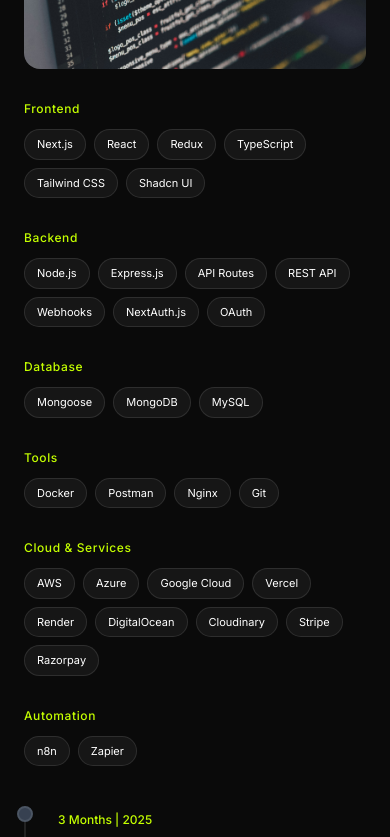
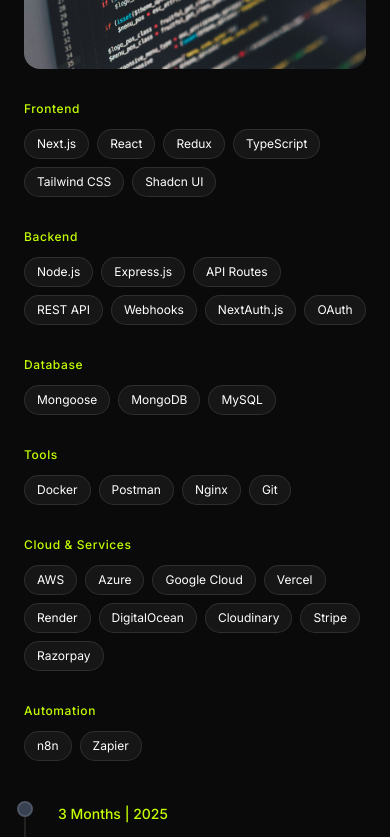
Before and after one commit to thenaveengautam/portfolio, a Next.js app: page / in a window 390 px wide. Shown: the part 3540-4377 px from the top of the page. Built offline with nearby package versions, Linux system fonts and the light colour scheme; a web font is replaced by a local one.

Commit message:
improved responsiveness

```diff
--- a/src/components/AboutSection.jsx
+++ b/src/components/AboutSection.jsx
@@ -153,7 +153,7 @@
                   {mockData.about.technical.frontend.map((tech) => (
                     <span
                       key={tech}
-                      className="px-3 py-1.5 md:px-4 md:py-2 bg-white/5 rounded-full text-white text-[11px] md:text-sm border border-white/10 hover:border-[#c4ff00]/70 transition-all duration-300"
+                      className="px-3 py-1.5 md:px-4 md:py-2 bg-white/5 rounded-full text-white text-xs md:text-sm border border-white/10 hover:border-[#c4ff00]/70 transition-all duration-300"
                     >
                       {tech}
                     </span>
@@ -167,7 +167,7 @@
                   {mockData.about.technical.backend.map((tech) => (
                     <span
                       key={tech}
-                      className="px-3 py-1.5 md:px-4 md:py-2 bg-white/5 rounded-full text-white text-[11px] md:text-sm border border-white/10 hover:border-[#c4ff00]/70 transition-all duration-300"
+                      className="px-3 py-1.5 md:px-4 md:py-2 bg-white/5 rounded-full text-white text-xs md:text-sm border border-white/10 hover:border-[#c4ff00]/70 transition-all duration-300"
                     >
                       {tech}
                     </span>
@@ -181,7 +181,7 @@
                   {mockData.about.technical.database.map((tech) => (
                     <span
                       key={tech}
-                      className="px-3 py-1.5 md:px-4 md:py-2 bg-white/5 rounded-full text-white text-[11px] md:text-sm border border-white/10 hover:border-[#c4ff00]/70 transition-all duration-300"
+                      className="px-3 py-1.5 md:px-4 md:py-2 bg-white/5 rounded-full text-white text-xs md:text-sm border border-white/10 hover:border-[#c4ff00]/70 transition-all duration-300"
                     >
                       {tech}
                     </span>
@@ -195,7 +195,7 @@
                   {mockData.about.technical.tools.map((tech) => (
                     <span
                       key={tech}
-                      className="px-3 py-1.5 md:px-4 md:py-2 bg-white/5 rounded-full text-white text-[11px] md:text-sm border border-white/10 hover:border-[#c4ff00]/70 transition-all duration-300"
+                      className="px-3 py-1.5 md:px-4 md:py-2 bg-white/5 rounded-full text-white text-xs md:text-sm border border-white/10 hover:border-[#c4ff00]/70 transition-all duration-300"
                     >
                       {tech}
                     </span>
@@ -209,7 +209,7 @@
                   {mockData.technologies.map((tech) => (
                     <span
                       key={tech}
-                      className="px-3 py-1.5 md:px-4 md:py-2 bg-white/5 rounded-full text-white text-[11px] md:text-sm border border-white/10 hover:border-[#c4ff00]/70 transition-all duration-300"
+                      className="px-3 py-1.5 md:px-4 md:py-2 bg-white/5 rounded-full text-white text-xs md:text-sm border border-white/10 hover:border-[#c4ff00]/70 transition-all duration-300"
                     >
                       {tech}
                     </span>
@@ -223,7 +223,7 @@
                   {mockData.about.technical.automation.map((tech) => (
                     <span
                       key={tech}
-                      className="px-3 py-1.5 md:px-4 md:py-2 bg-white/5 rounded-full text-white text-[11px] md:text-sm border border-white/10 hover:border-[#c4ff00]/70 transition-all duration-300"
+                      className="px-3 py-1.5 md:px-4 md:py-2 bg-white/5 rounded-full text-white text-xs md:text-sm border border-white/10 hover:border-[#c4ff00]/70 transition-all duration-300"
                     >
                       {tech}
                     </span>
@@ -255,7 +255,7 @@
                     }`}></div>
 
                   <div className="pb-6 md:pb-8">
-                    <span className="text-[#c4ff00] text-xs md:text-sm font-medium">{exp.year}</span>
+                    <span className="text-[#c4ff00] text-sm font-medium">{exp.year}</span>
                     <h4 className="mt-2 text-base md:text-xl font-semibold text-white">{exp.role}</h4>
                     <p className="mt-1 md:mt-2 mb-1 md:mb-2 text-xs md:text-sm text-gray-400">{exp.company}</p>
                     <p className="leading-relaxed text-gray-200 text-sm md:text-base">{exp.description}</p>
```
